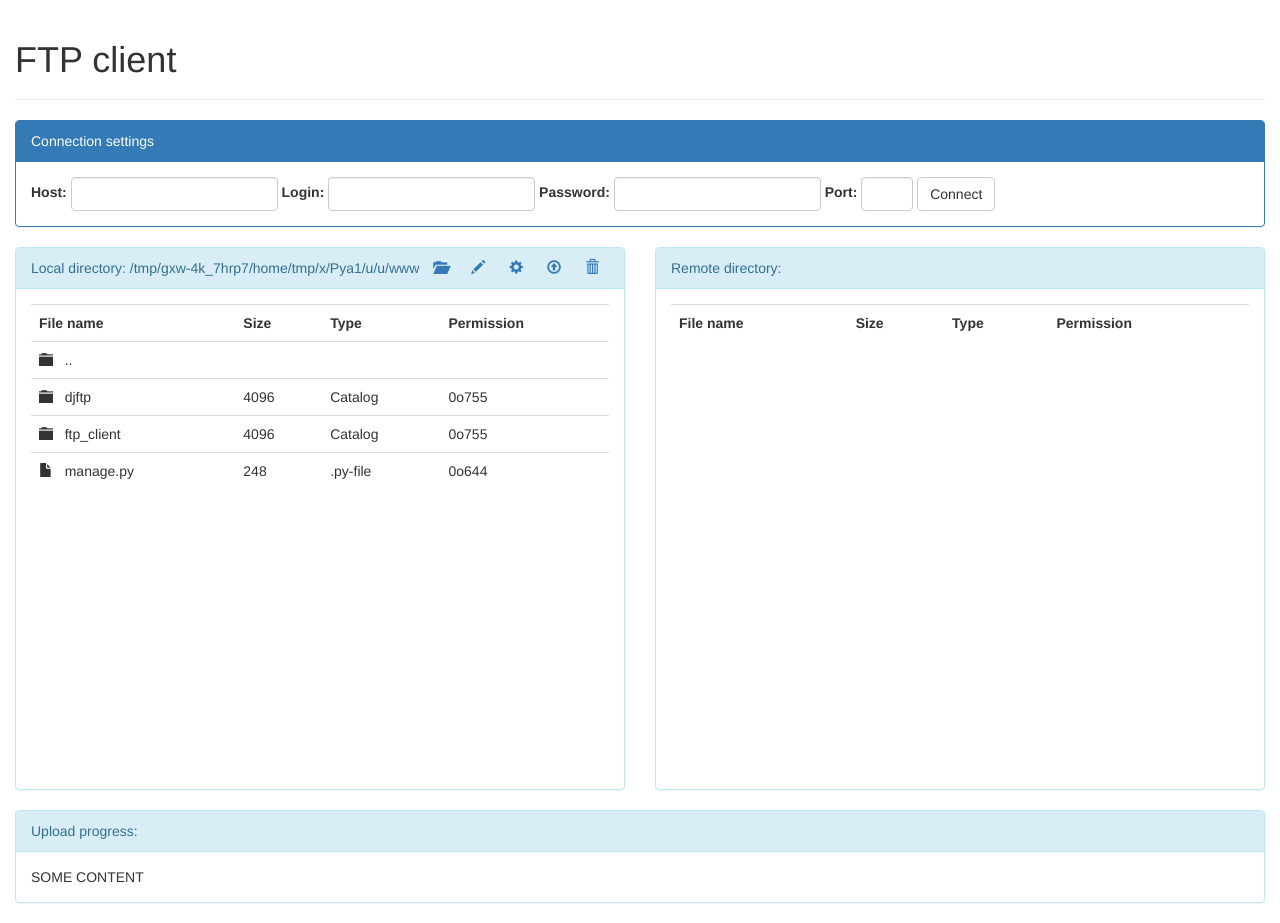
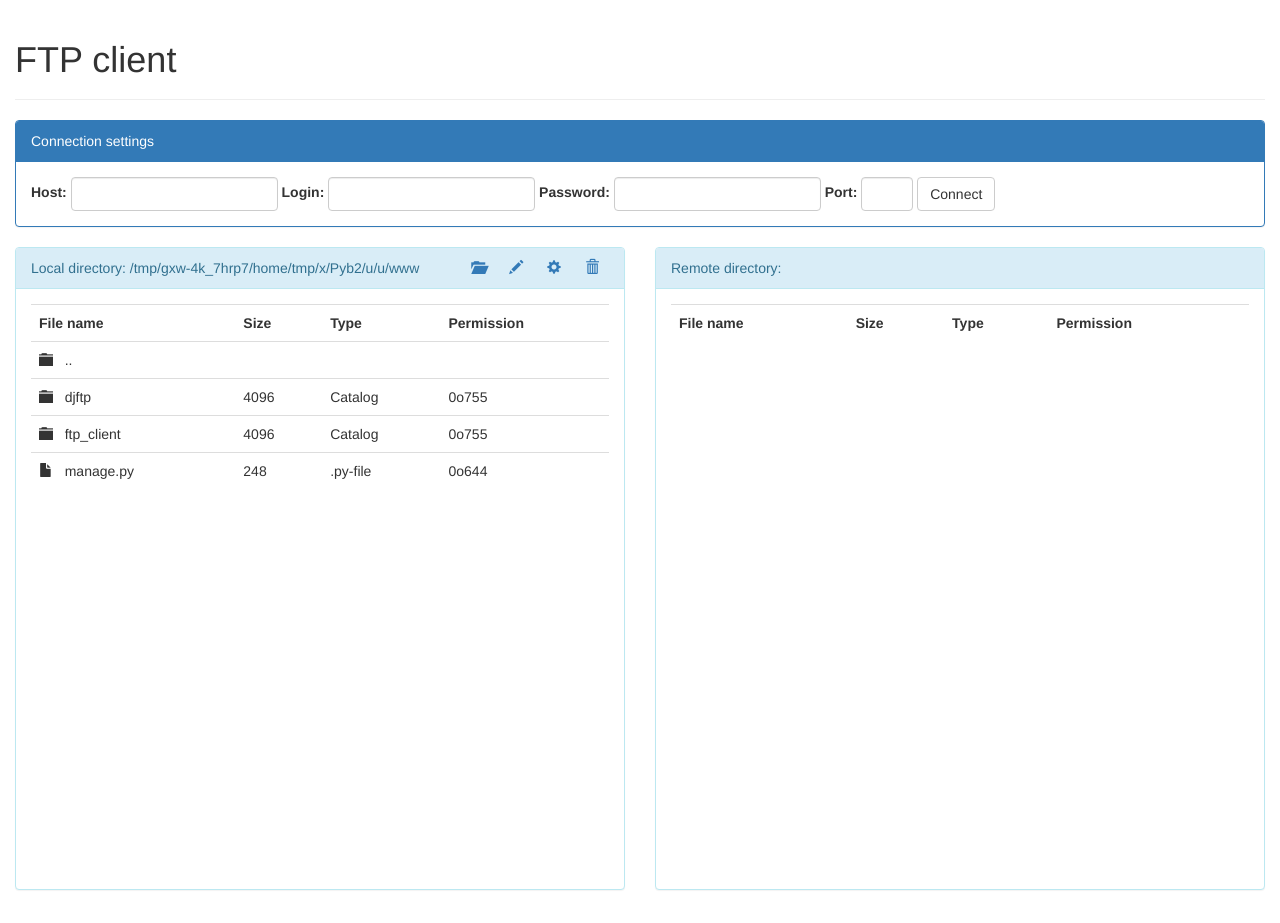
Before and after one commit to author135135/django-ftp-client, a Django app: page /ftp-client/ in a window 1280 px wide. After the commit the page ends 890 px from the top, so only its background shows below. Run offline with Django 3.2, Linux system fonts and the light colour scheme; lists and menus that the app fills with data are empty; some libraries are stand-ins or nearby versions.

Commit message:
Modified main template, style and js.

```diff
--- a/ftp_client/static/ftp_client/css/style.css
+++ b/ftp_client/static/ftp_client/css/style.css
@@ -1,21 +1,36 @@
-.dirs-column .panel-body{
-    height: 500px;
+.dirs-column .panel-body {
+    height: 600px;
     overflow-y: scroll;
+    position: relative;
 }
-.dirs-column table, .dirs-column table *{
+
+.dirs-column table, .dirs-column table * {
     -moz-user-select: none;
-    -o-user-select:none;
+    -o-user-select: none;
     -khtml-user-select: none;
     -webkit-user-select: none;
     -ms-user-select: none;
-     user-select: none;
+    user-select: none;
 }
-.dirs-column table tr:hover{
+
+.dirs-column table tr:hover {
     cursor: pointer;
 }
 
-.dirs-column.remote .tasks {
+.dirs-column.remote .tasks, .dirs-column.local a.upload {
     display: none;
+}
+
+.dirs-column.active .tasks {
+    display: block;
+}
+
+.dirs-column.active.local a.upload {
+    display: inline;
+}
+
+.dirs-column .tasks {
+    position: relative;
 }
 
 .dirs-column .tasks a {
--- a/ftp_client/static/ftp_client/js/main.js
+++ b/ftp_client/static/ftp_client/js/main.js
@@ -10,9 +10,9 @@
             e.preventDefault();
             var form = $(this);
             $('.has-error', form).removeClass('has-error');
-            $('.dirs-column.remote .progress').show();
+            progress('remote', true);
             $.post(form.attr('action'), form.serialize(), function (response) {
-                $('.dirs-column.remote .progress').hide();
+                progress('remote', false);
                 if (response['errors']) {
                     $.each(response['errors'], function (k, obj) {
                         $('#id_' + k, form).parent().addClass('has-error');
@@ -23,7 +23,7 @@
                     form.parent().parent().removeClass('panel-primary').addClass('panel-success');
                     $('button', form).text('Disconnect').removeClass('btn-default').addClass('btn-danger');
                     $('#id_connect_type', form).val('disconnect');
-                    $('.dirs-column .tasks').show();
+                    $('.dirs-column').addClass('active');
 
                     fill_table('remote', response['remote_dir_content'], response['remote_dir_path']);
 
@@ -34,7 +34,7 @@
                     form.trigger('reset');
                     $('.dirs-column.remote table tr:not(:first)').remove();
                     $('.dirs-column.remote .panel-heading span').text('');
-                    $('.dirs-column.remote .tasks').hide();
+                    $('.dirs-column.active').removeClass('active');
                 }
             }, 'json');
         });
@@ -47,17 +47,19 @@
         //Tasks: change directory
         $(document).on('dblclick', '.dirs-column table tr:not(:nth-child(1))', function (e) {
             var table = $(this).parents('table'),
-                type = $(this).parents('.dirs-column').attr('class').replace(/.+[^(local|remote)]/g, '');
+                type = $(this).parents('.dirs-column').attr('data-type');
 
             if ($(this).attr('data-type') == 'file') {
                 return false;
             }
 
+            progress(type, true);
             $.post('/ftp-client/tasks/', {
                 type: type,
                 task: 'change_dir',
                 dir: $(this).attr('data-full-path')
             }, function (response) {
+                progress(type, false);
                 fill_table(type, response['dir_content'], response['cur_dir']);
             }, 'json');
         });
@@ -66,7 +68,7 @@
         $('.tasks .mkdir').click(function (e) {
             e.preventDefault();
             var request = {},
-                type = $(this).parents('.dirs-column').attr('class').replace(/.+[^(local|remote)]/g, '');
+                type = $(this).parents('.dirs-column').attr('data-type');
 
             $('#modal-mkdir').modal();
 
@@ -85,7 +87,9 @@
                     dirname: $('#tasks-mkdir-name', $(this)).val()
                 };
 
+                progress(type, true);
                 $.post('/ftp-client/tasks/', request, function (response) {
+                    progress(type, false);
                     if (response['dir_content']) {
                         $('#modal-mkdir').modal('hide');
                         fill_table(type, response['dir_content']);
@@ -99,7 +103,7 @@
         $('.tasks .rename').click(function (e) {
             e.preventDefault();
             var wrapper = $(this).parents('.dirs-column'),
-                type = wrapper.attr('class').replace(/.+[^(local|remote)]/g, ''),
+                type = wrapper.attr('data-type'),
                 item = $('table tr.info', wrapper);
 
             $('.alerts', wrapper).hide();
@@ -133,11 +137,14 @@
                     new_item_name: $('#tasks-rename-name', $(this)).val()
                 };
 
+                $('#modal-rename').modal('hide');
+                $('#tasks-rename').trigger('reset');
+
+                progress(type, true);
                 $.post('/ftp-client/tasks/', request, function (response) {
+                    progress(type, false);
                     if (response['dir_content']) {
-                        $('#modal-rename').modal('hide');
                         fill_table(type, response['dir_content']);
-                        $('#tasks-rename').trigger('reset');
                     }
                 }, 'json');
             });
@@ -147,7 +154,7 @@
         $('.tasks .chmod').click(function (e) {
             e.preventDefault();
             var wrapper = $(this).parents('.dirs-column'),
-                type = wrapper.attr('class').replace(/.+[^(local|remote)]/g, ''),
+                type = wrapper.attr('data-type'),
                 items = $('table tr.info', wrapper);
 
             $('.alerts', wrapper).hide();
@@ -165,13 +172,13 @@
                 path.push($(this).attr('data-full-path'));
             });
 
+            $('#modal-chmod').modal();
+
             var request = {
                 type: type,
                 task: 'chmod',
                 'items[]': path
             };
-
-            $('#modal-chmod').modal();
 
             $('#tasks-chmod').off('submit').on('submit', '', function (e) {
                 e.preventDefault();
@@ -201,11 +208,14 @@
 
                 request['permission'] = String(owner) + String(group) + String(other);
 
+                $('#modal-chmod').modal('hide');
+                $('#tasks-chmod input[type="checkbox"]').prop('checked', false);
+
+                progress(type, true);
                 $.post('/ftp-client/tasks/', request, function (response) {
+                    progress(type, false);
                     if (response['dir_content']) {
-                        $('#modal-chmod').modal('hide');
                         fill_table(type, response['dir_content']);
-                        $('#tasks-chmod input[type="checkbox"]').prop('checked', false);
                     }
                 }, 'json');
             });
@@ -215,7 +225,7 @@
         $('.tasks .upload').click(function (e) {
             e.preventDefault();
             var wrapper = $(this).parents('.dirs-column'),
-                type = wrapper.attr('class').replace(/.+[^(local|remote)]/g, ''),
+                type = wrapper.attr('data-type'),
                 items = $('table tr.info', wrapper);
 
             if(!items.length){
@@ -244,13 +254,14 @@
                 'items[]': path
             };
 
+            //Change `type` value
+            type = (type == 'local') ? 'remote' : 'local';
+
+            progress(type, true)
             $.post('/ftp-client/tasks/', request, function (response) {
+                progress(type, false);
                 if (response['dir_content']) {
-                    if (type == 'local') {
-                        fill_table('remote', response['dir_content']);
-                    } else {
-                        fill_table('local', response['dir_content']);
-                    }
+                    fill_table(type, response['dir_content']);
                 }
             }, 'json');
         });
@@ -259,7 +270,7 @@
         $('.tasks .remove').click(function (e) {
             e.preventDefault();
             var wrapper = $(this).parents('.dirs-column'),
-                type = wrapper.attr('class').replace(/.+[^(local|remote)]/g, ''),
+                type = wrapper.attr('data-type'),
                 items = $('table tr.info', wrapper);
 
             $('.alerts', wrapper).hide();
@@ -283,8 +294,9 @@
                 'items[]': path
             };
 
-
+            progress(type, true);
             $.post('/ftp-client/tasks/', request, function (response) {
+                progress(type, false);
                 if (response['dir_content']) {
                     fill_table(type, response['dir_content']);
                 }
@@ -317,5 +329,13 @@
                 $('.dirs-column.' + type + ' .panel-heading .directory').text(cur_path);
             }
         }
+
+        function progress(type, progress){
+            if(progress){
+                $('.dirs-column.' + type).addClass('in-progress');
+            }else{
+                $('.dirs-column.' + type).removeClass('in-progress');
+            }
+        }
     });
 })(jQuery)
--- a/ftp_client/templates/ftp_client/index.html
+++ b/ftp_client/templates/ftp_client/index.html
@@ -37,7 +37,7 @@
         </div>
     </div>
     <div class="row">
-        <div class="col-lg-6 dirs-column local">
+        <div class="col-lg-6 dirs-column local" data-type="local">
             <div class="alerts">
                 <div class="alert alert-danger" role="alert">
                     <button class="close" aria-label="Close">
@@ -65,6 +65,7 @@
                         <a class="remove" href="#" title="Remove">
                             <span class="glyphicon glyphicon-trash"></span>
                         </a>
+                        <div class="tasks-disable"></div>
                     </div>
                 </div>
                 <div class="panel-body">
@@ -90,10 +91,15 @@
                             </tr>
                         {% endfor %}
                     </table>
+                    <div class="progress-wrapper">
+                        <div class="progress">
+                            <div class="progress-bar progress-bar-striped active" role="progressbar"></div>
+                        </div>
+                    </div>
                 </div>
             </div>
         </div>
-        <div class="col-lg-6 dirs-column remote">
+        <div class="col-lg-6 dirs-column remote" data-type="remote">
             <div class="alerts">
                 <div class="alert alert-danger" role="alert">
                     <button class="close" aria-label="Close">
@@ -105,7 +111,6 @@
             <div class="panel panel-info">
                 <div class="panel-heading">
                     Remote directory: <span class="directory"></span>
-
                     <div class="tasks pull-right">
                         <a class="mkdir" href="#" title="Create folder">
                             <span class="glyphicon glyphicon-folder-open"></span>
@@ -122,6 +127,7 @@
                         <a class="remove" href="#" title="Remove">
                             <span class="glyphicon glyphicon-trash"></span>
                         </a>
+                        <div class="tasks-disable"></div>
                     </div>
                 </div>
                 <div class="panel-body">
@@ -133,19 +139,11 @@
                             <th>Permission</th>
                         </tr>
                     </table>
-                    <div class="progress">
-                        <div class="progress-bar progress-bar-striped active" role="progressbar"></div>
+                    <div class="progress-wrapper">
+                        <div class="progress">
+                            <div class="progress-bar progress-bar-striped active" role="progressbar"></div>
+                        </div>
                     </div>
-                </div>
-            </div>
-        </div>
-    </div>
-    <div class="row">
-        <div class="col-lg-12">
-            <div class="panel panel-info">
-                <div class="panel-heading">Upload progress:</div>
-                <div class="panel-body">
-                    SOME CONTENT
                 </div>
             </div>
         </div>
```
Also changed, not shown: other parts of ftp_client/static/ftp_client/css/style.css (+38 -5 lines).
